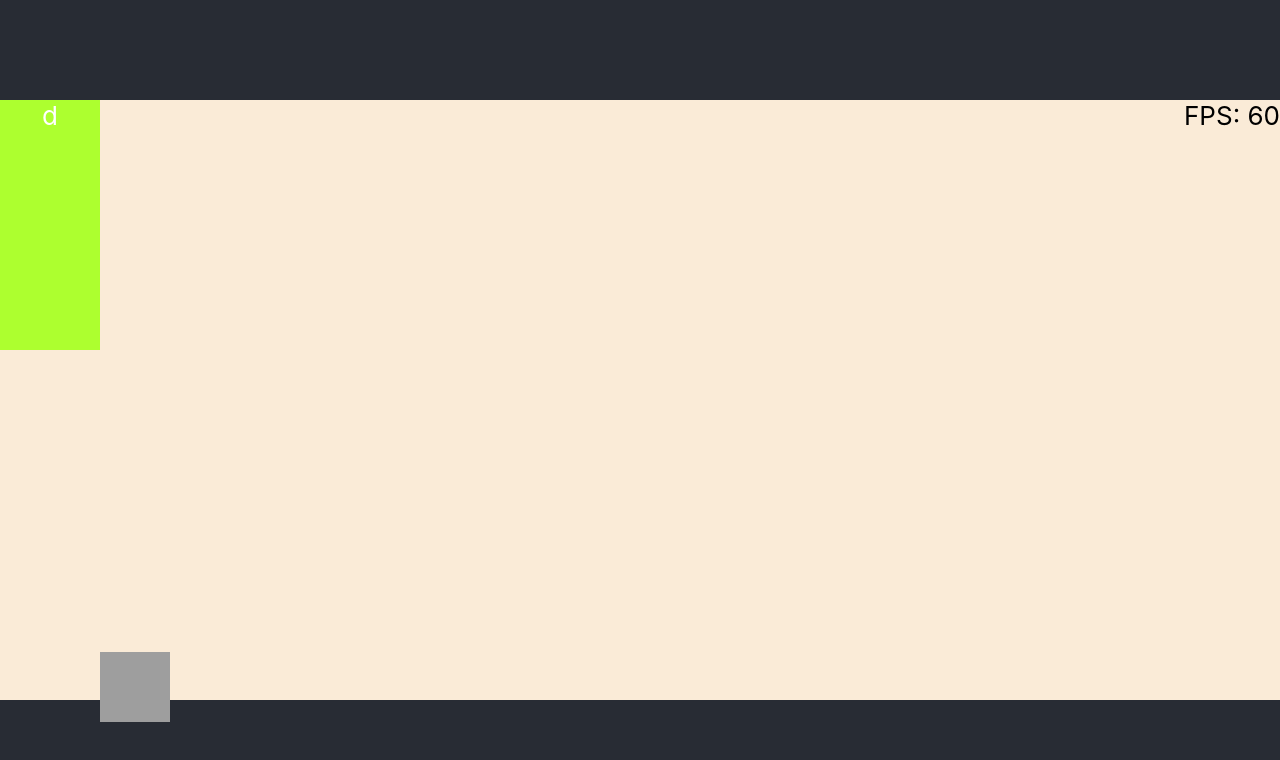
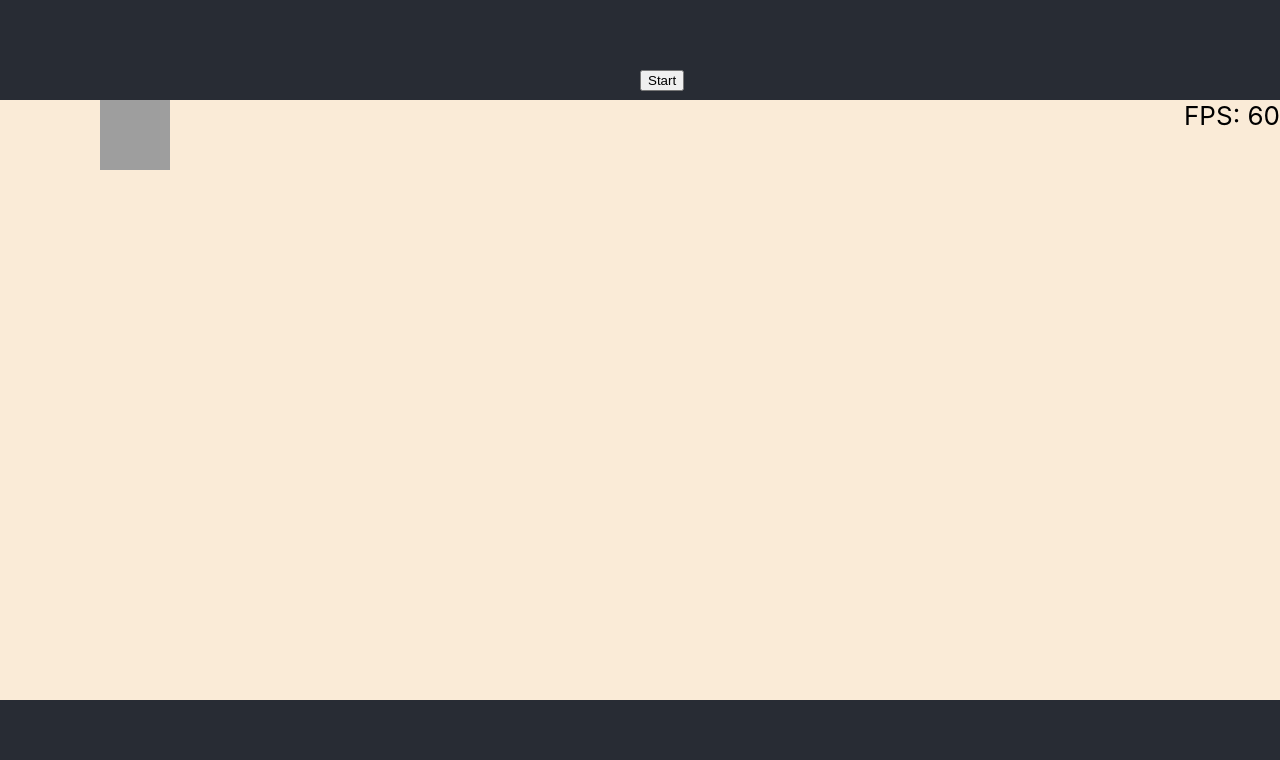
Before and after one commit to SrDevDash/flappy-bird-game, a React (Create React App) app: page / in a window 1280 px wide. Shown: the top 760 px of the page. Built offline with nearby package versions, Linux system fonts and the light colour scheme; grey boxes are pictures that could not be loaded.

Commit message:
adding game start buttom, and pipel loop

```diff
--- a/src/App.js
+++ b/src/App.js
@@ -5,6 +5,7 @@ import Main from './Components/Main/Main';
 function App() {
   return (
     <div className="App">
+
       <header className="App-header">
         <Main />
       </header>
--- a/src/Components/Main/Bird.js
+++ b/src/Components/Main/Bird.js
@@ -1,6 +1,6 @@
 export default class Bird {
     constructor() {
-        this.y = 0;
+        this.y = 200;
         this.velocity = 0;
         this.lift = 0;
 
--- /dev/null
+++ b/src/Components/Main/GameManager.js
@@ -0,0 +1,20 @@
+import Structure from "./Structure";
+
+export default class GameManager {
+    constructor() {
+        this.life = 1;
+        this.structures = [];
+        this.velocity = 5;
+    }
+
+
+    spawnStructure() {
+        const structure = new Structure();
+
+        this.structures.push(structure);
+    }
+
+    clearStructure() {
+        this.structures = this.structures.filter(structure => !(structure.x < 0))
+    }
+}
--- a/src/Components/Main/Main.jsx
+++ b/src/Components/Main/Main.jsx
@@ -4,16 +4,21 @@ import { useState } from "react";
 import { controller } from "./controllers";
 import Bird from "./Bird";
 import { useEffect } from "react";
+import GameManager from "./GameManager";
 
 const bird = new Bird();
+const gameManager = new GameManager();
+const GAME_HEIGTH = 600;
 
 export default function Main() {
   const [birdPosition, setBirdPosition] = useState(0);
+  const [structure, setStructure] = useState(gameManager.structures);
+  const [isGameStarted, setIsGameStarted] = useState(false);
 
   useEffect(() => {
     let timeID;
 
-    if (!(birdPosition > 550)) {
+    if (!(birdPosition > 550) && isGameStarted) {
       timeID = setInterval(() => {
         if (bird.lift === 0) {
           bird.y += bird.gravity * bird.dificulty * 2;
@@ -22,6 +27,20 @@ export default function Main() {
           bird.lift--;
         }
 
+        gameManager.structures.forEach((structure) => {
+          structure.x -= gameManager.velocity;
+          if (structure.x < 160 && structure.x > 20) {
+            if (structure.style.buttom) {
+              // bird = 60 px / 2 = 30px
+              // gameHeigth = 600 px
+              // structure heigth = ?
+              const heigth = structure.heigth;
+
+              const touch = heigth > GAME_HEIGTH - birdPosition - 30;
+              touch && console.log("Game over");
+            }
+          }
+        });
         setBirdPosition(bird.y);
       }, 24);
     }
@@ -31,15 +50,39 @@ export default function Main() {
     };
   });
 
+  useEffect(() => {
+    let spawnID;
+
+    if (isGameStarted) {
+      spawnID = setInterval(() => {
+        gameManager.spawnStructure();
+        gameManager.clearStructure();
+
+        setStructure(gameManager.structures);
+      }, 3000);
+      return () => {
+        clearInterval(spawnID);
+      };
+    }
+  }, [gameManager.structures.length, isGameStarted]);
+
   return (
     <div
       tabIndex={0}
       onKeyDown={(e) => controller(e, bird)}
       className={style.container}
     >
+      <button
+        style={{ position: "absolute", top: "-30px" }}
+        onClick={() => setIsGameStarted(true)}
+      >
+        Start
+      </button>
       <div className={style.fpsCount}>FPS: {60}</div>
       <div className={style.bird} style={{ top: birdPosition }}></div>
-      <div className={style.structure}>d</div>
+      {structure.map((structure, id) => (
+        <div key={id} style={{ ...structure.style, left: structure.x }}></div>
+      ))}
     </div>
   );
 }
--- a/src/Components/Main/Main.module.css
+++ b/src/Components/Main/Main.module.css
@@ -6,15 +6,17 @@
 }
 
 .structure {
+  position: absolute;
   width: 100px;
   height: 250px;
   background-color: greenyellow;
+  bottom: none;
 }
 
 .fpsCount {
   position: absolute;
   right: 0;
-
+  z-index: 100;
   color: black;
 }
 
--- /dev/null
+++ b/src/Components/Main/Structure.js
@@ -0,0 +1,22 @@
+export default class Structure {
+    constructor() {
+        this.velocity = 5;
+        this.x = 1300;
+        this.top = Math.round(Math.random());
+        this.height = `${Math.round(Math.random()) * (250 - 100) + 150}px`
+
+        this.style = {
+            position: "absolute",
+            width: `100px`,
+            height: this.height,
+            "backgroundColor": "greenyellow",
+            left: this.x,
+            overflow: 'hidden',
+            borderRadius: '10px'
+        }
+
+
+        !this.top && (this.style['bottom'] = '0');
+
+    }
+}
--- a/src/Components/Main/controllers.js
+++ b/src/Components/Main/controllers.js
@@ -2,7 +2,7 @@
 
 const controller = (e, bird) => {
     switch (e.key) {
-        case 's':
+        case 's' || 'enter':
             jump(bird);
             break
 
```
